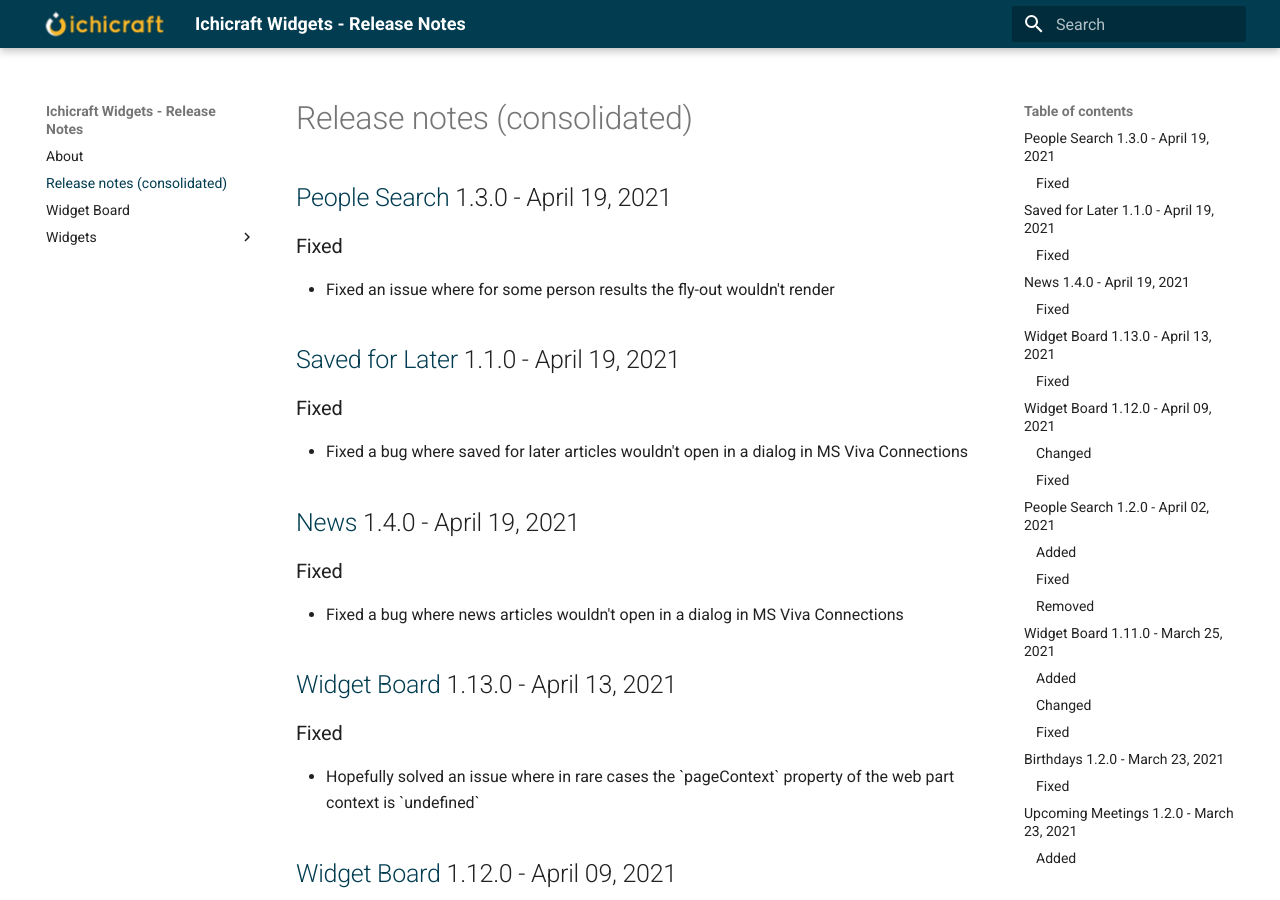
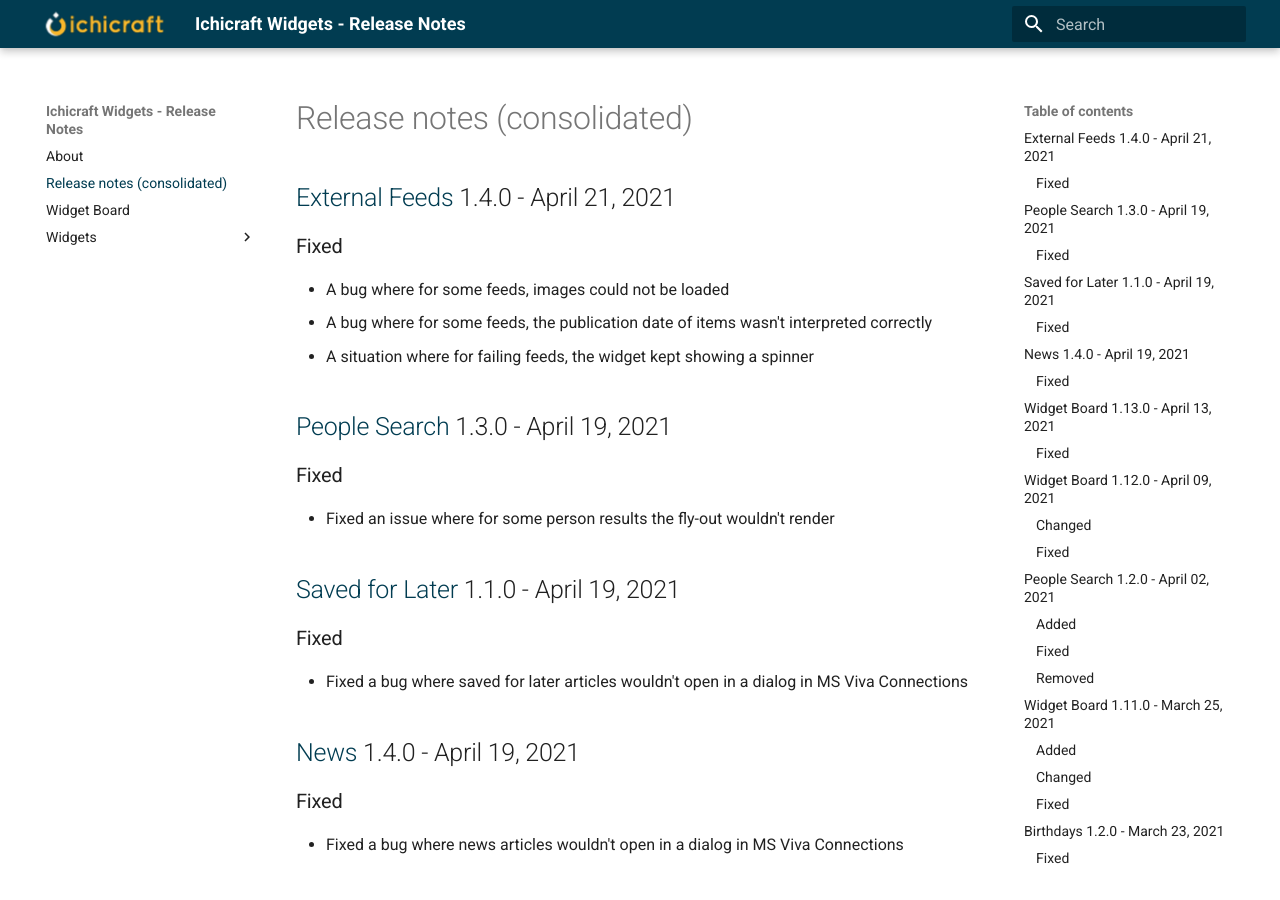
Before and after one commit to ichicraft/widgets-docs, an MkDocs documentation site: the page built from docs/Release-notes-(consolidated).md, in a window 1280 px wide and 900 px high. Built offline with MkDocs 1.6.1 and Material for MkDocs 9.7.7, drawn with Linux system fonts in a browser that asks for light colours.

Commit message:
Release notes updated by BuildService

```diff
--- a/docs/Release-notes-(consolidated).md
+++ b/docs/Release-notes-(consolidated).md
@@ -1,3 +1,10 @@
+## [External Feeds](./Widgets/External Feeds.md) 1.4.0 - April 21, 2021
+
+### Fixed
+- A bug where for some feeds, images could not be loaded
+- A bug where for some feeds, the publication date of items wasn&#x27;t interpreted correctly
+- A situation where for failing feeds, the widget kept showing a spinner
+
 ## [People Search](./Widgets/People Search.md) 1.3.0 - April 19, 2021
 
 ### Fixed
```
Also changed, not shown: docs/Widgets/External Feeds.md (+7 -0 lines).
